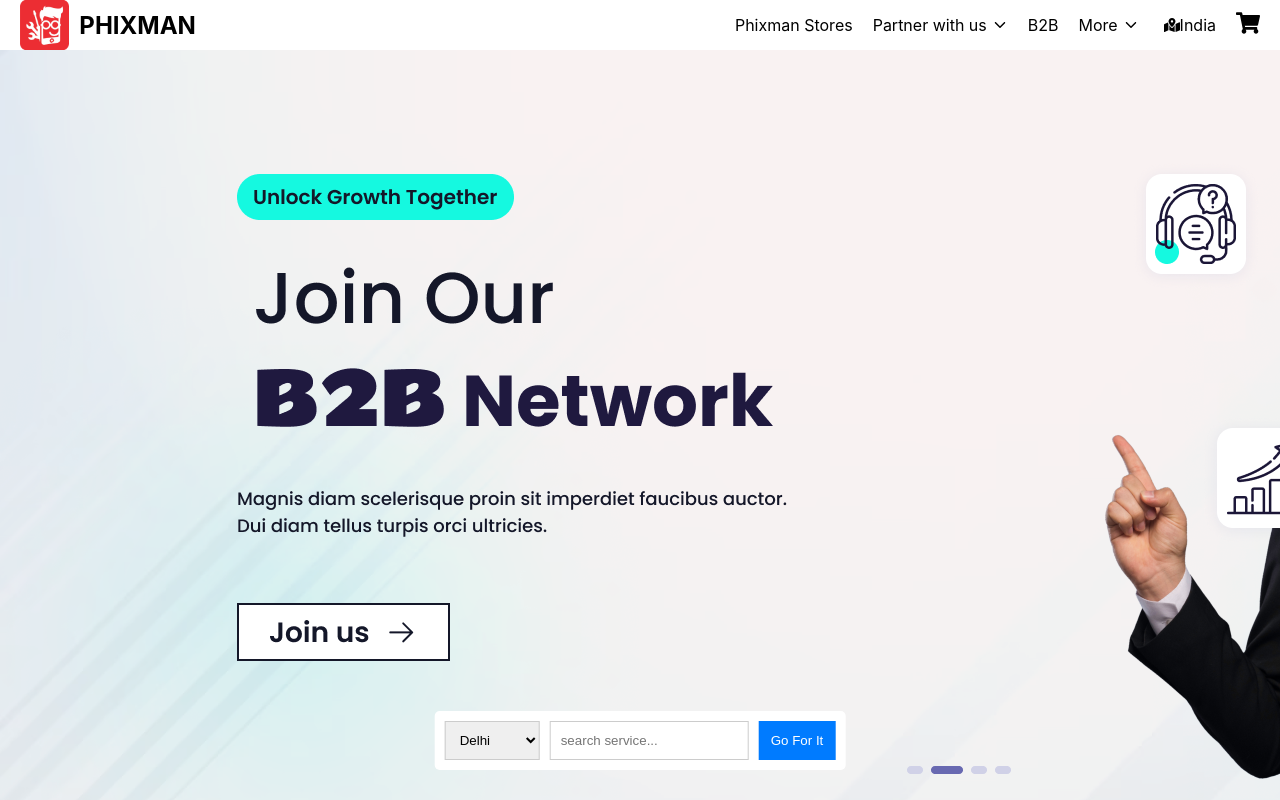
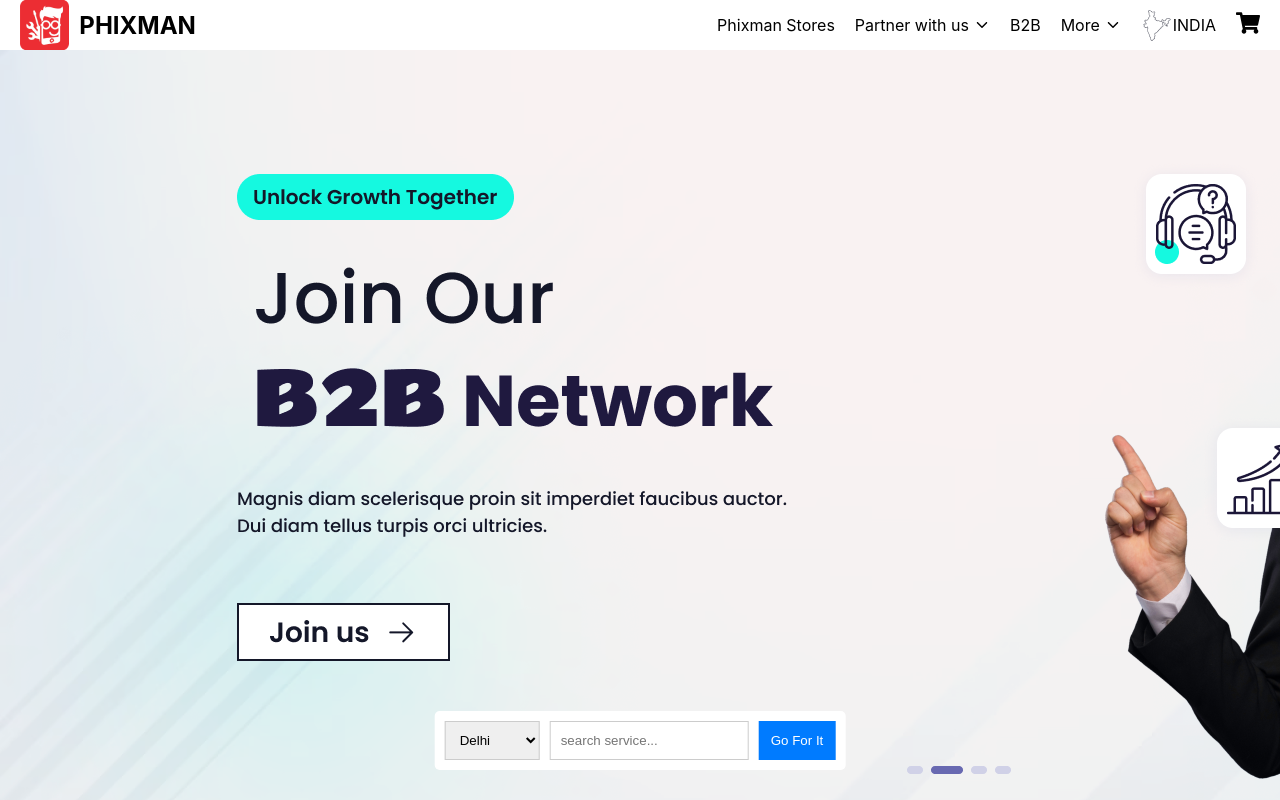
Before and after one commit to ANURAG-PATHAK/Phixman, a React (Create React App) app: page / in a window 1280 px wide. Shown: the top 800 px of the page. Built offline with nearby package versions, Linux system fonts and the light colour scheme; the HTML template or start-up script is replaced by a standard one.

Commit message:
Add HowItWorks component and new images

```diff
--- a/src/components/Navbar/Navbar.jsx
+++ b/src/components/Navbar/Navbar.jsx
@@ -1,6 +1,6 @@
 import React from "react";
 import { IoIosArrowDown } from "react-icons/io";
-import { FaShoppingCart, FaMapMarkedAlt } from "react-icons/fa";
+import { FaShoppingCart } from "react-icons/fa";
 import "./Navbar.css";
 import { images } from "../../constants";
 const Navbar = () => {
@@ -20,8 +20,8 @@
           More <IoIosArrowDown />
         </div>
         <div className="navbar-item">
-          <FaMapMarkedAlt />
-          <span>India</span>
+          <img src={images.india} alt="" />
+          <span>INDIA</span>
         </div>
         <div className="navbar-cart">
           <FaShoppingCart />
--- a/src/constants/images.js
+++ b/src/constants/images.js
@@ -35,9 +35,11 @@
 import more from '../assets/more.png'
 import serviceImage from '../assets/serviceImage.png'
 import payment from '../assets/payment.png'
+import india from '../assets/india.png'
 const images = {
     logo,
     payment,
+    india,
     serviceImage,
     heroImage,
     oven,
```
Also changed, not shown: src/assets/india.png (added).
